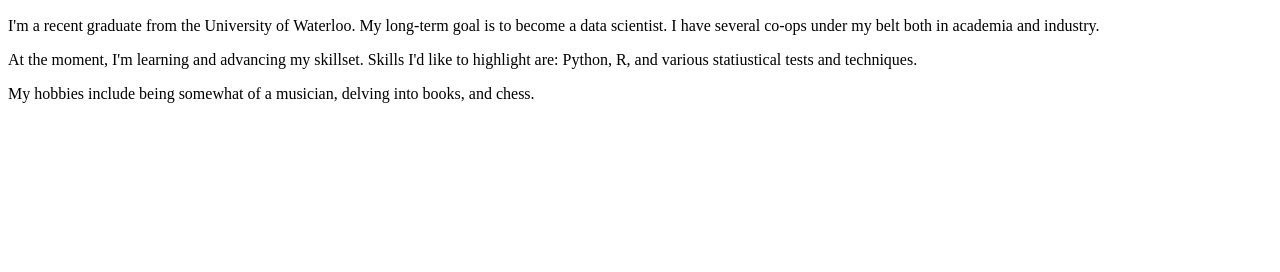
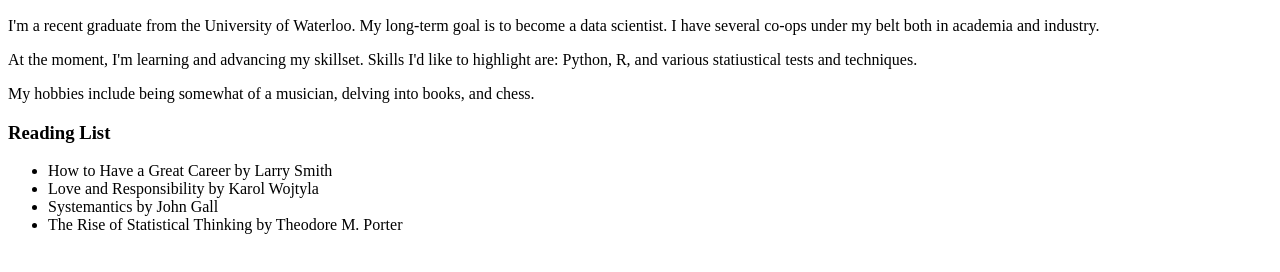
Before and after one commit to gmc314/landing-page, a plain HTML site: page index.html in a window 1280 px wide. Shown: the part 110-382 px from the top of the page. Drawn offline with Linux system fonts and the light colour scheme.

Commit message:
add reading list

```diff
--- a/index.html
+++ b/index.html
@@ -11,5 +11,12 @@
     <p> I'm a recent graduate from the University of Waterloo. My long-term goal is to become a data scientist. I have several co-ops under my belt both in academia and industry. </p>
     <p> At the moment, I'm learning and advancing my skillset. Skills I'd like to highlight are: Python, R, and various statiustical tests and techniques.</p>
     <p> My hobbies include being somewhat of a musician, delving into books, and chess. </p>
+    <h3> Reading List </h3>
+    <ul>
+        <li> How to Have a Great Career by Larry Smith </li>
+        <li> Love and Responsibility by Karol Wojtyla </li>
+        <li> Systemantics by John Gall </li>
+        <li> The Rise of Statistical Thinking by Theodore M. Porter </li>
+    </ul>
 </body>
 </html>
```
